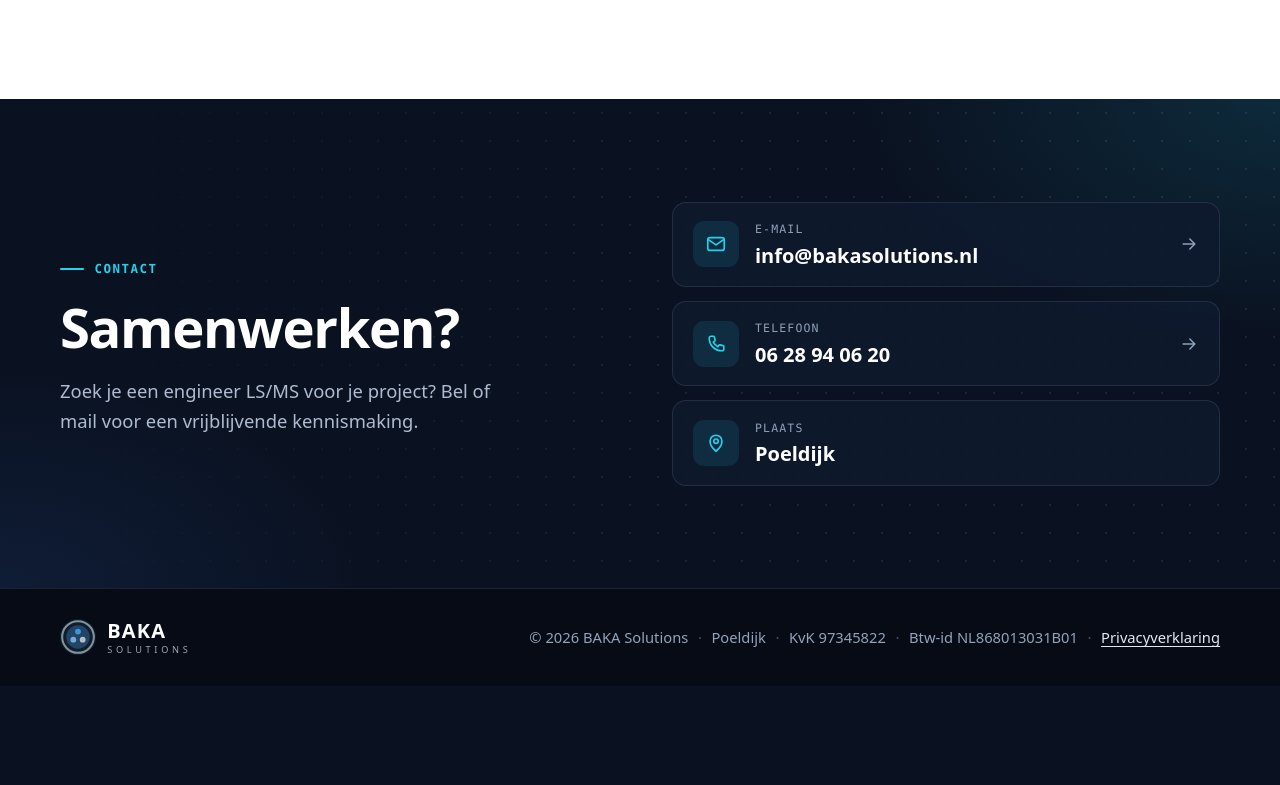
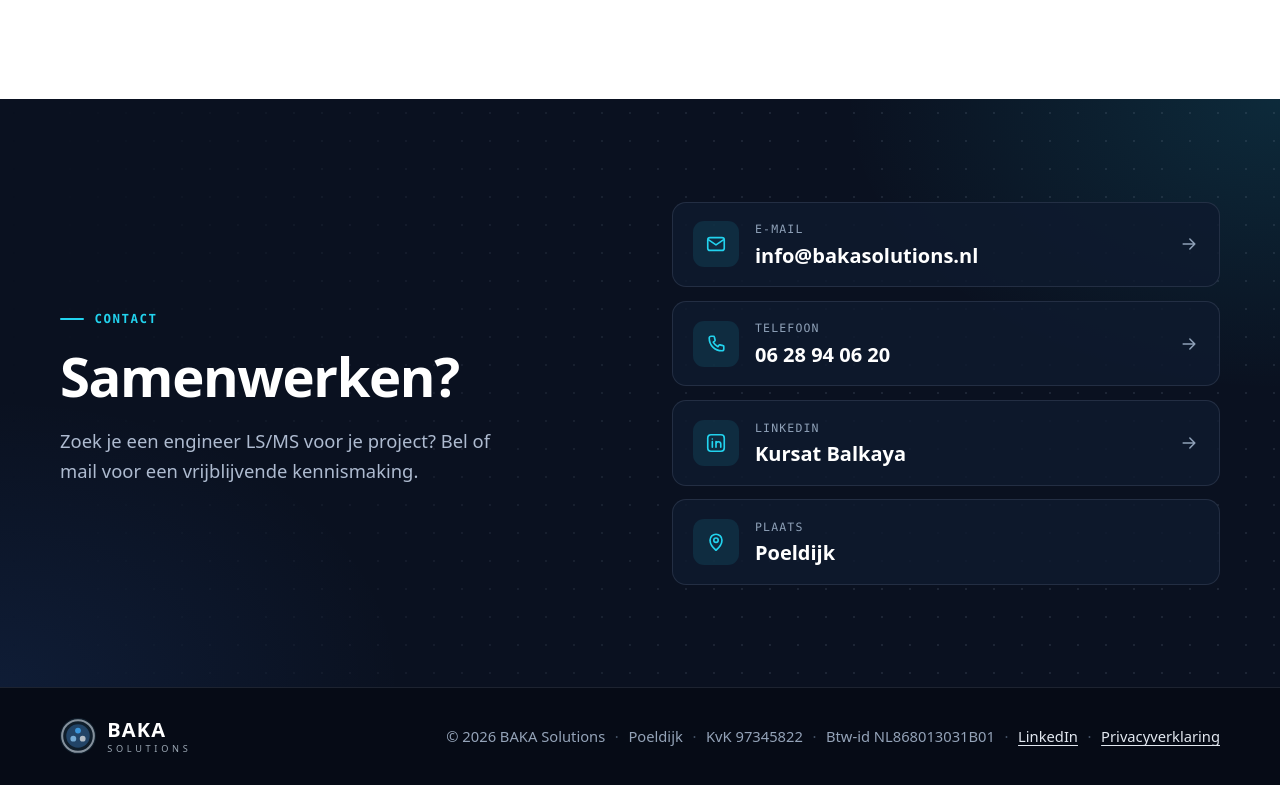
Before and after one commit to kursat-66/bakasolutions.nl, a plain HTML site: page index.html in a window 1280 px wide. Shown: the part 3541-4326 px from the top of the page. Before the commit the page ends 4227 px from the top, so only its background shows below. Drawn offline with Linux system fonts and the light colour scheme.

Commit message:
LinkedIn-link toegevoegd

```diff
--- a/index.html
+++ b/index.html
@@ -621,6 +621,15 @@ a.contact-item:hover .contact-arrow{color:var(--accent);transform:translateX(3px
           </a>
         </li>
         <li>
+          <a class="contact-item" href="https://www.linkedin.com/in/kursat-balkaya-a2a524296/" target="_blank" rel="noopener noreferrer" aria-label="LinkedIn Kursat Balkaya (opent in een nieuw tabblad)">
+            <span class="contact-icon" aria-hidden="true">
+              <svg viewBox="0 0 24 24" focusable="false"><rect x="3" y="3" width="18" height="18" rx="3.5"/><path d="M8 10.5v6M8 7.6v.01M12 16.5v-6M12 13.2a2.6 2.6 0 0 1 5.2 0v3.3"/></svg>
+            </span>
+            <span class="contact-text"><span class="contact-label">LinkedIn</span> <span class="contact-value">Kursat Balkaya</span></span>
+            <svg class="contact-arrow" viewBox="0 0 24 24" aria-hidden="true" focusable="false"><path d="M5 12h14M13 6l6 6-6 6"/></svg>
+          </a>
+        </li>
+        <li>
           <div class="contact-item">
             <span class="contact-icon" aria-hidden="true">
               <svg viewBox="0 0 24 24" focusable="false"><path d="M12 21s-6.5-5.6-6.5-11a6.5 6.5 0 0 1 13 0c0 5.4-6.5 11-6.5 11z"/><circle cx="12" cy="10" r="2.4"/></svg>
@@ -645,6 +654,7 @@ a.contact-item:hover .contact-arrow{color:var(--accent);transform:translateX(3px
       <span>Poeldijk</span><span class="sep" aria-hidden="true">·</span>
       <span>KvK 97345822</span><span class="sep" aria-hidden="true">·</span>
       <span>Btw-id NL868013031B01</span><span class="sep" aria-hidden="true">·</span>
+      <a href="https://www.linkedin.com/in/kursat-balkaya-a2a524296/" target="_blank" rel="noopener noreferrer" aria-label="LinkedIn (opent in een nieuw tabblad)">LinkedIn</a><span class="sep" aria-hidden="true">·</span>
       <a href="privacy.html">Privacyverklaring</a>
     </p>
   </div>
```
Also changed, not shown: privacy.html (+1 -0 lines).
